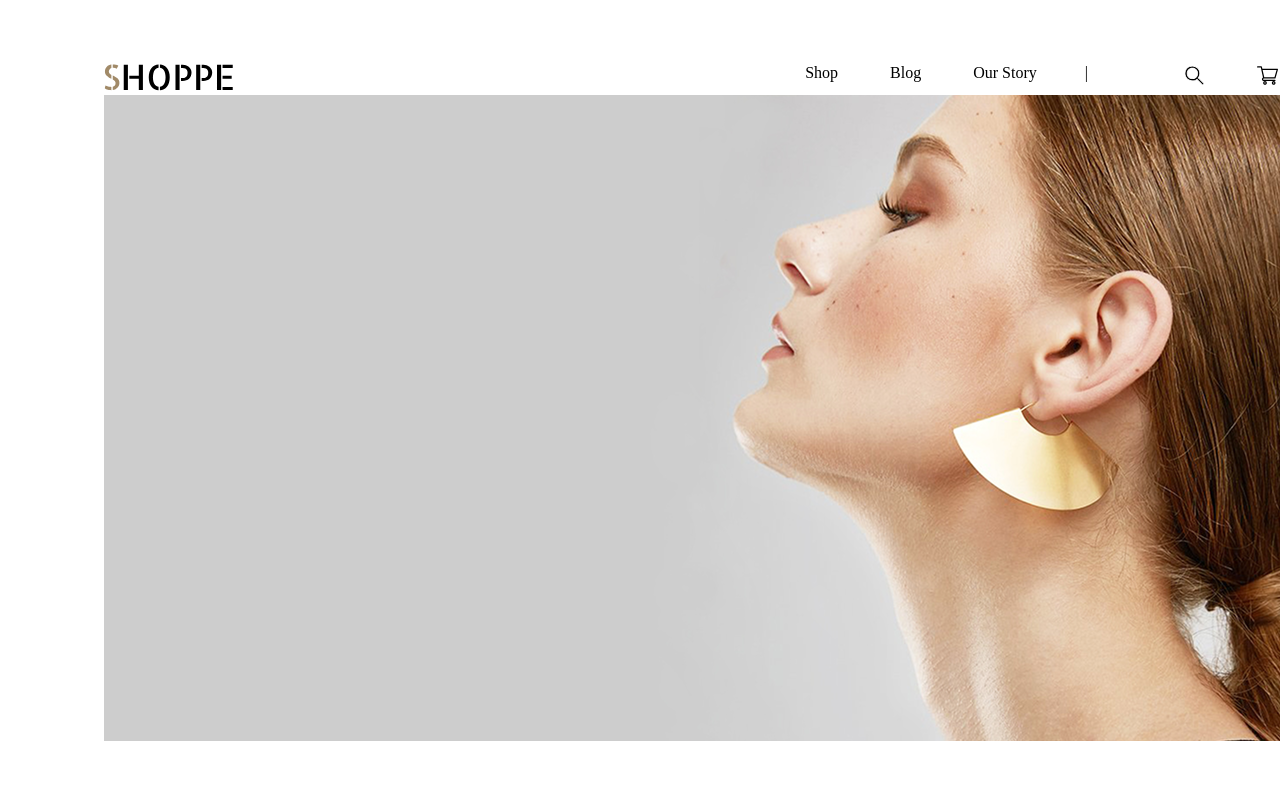
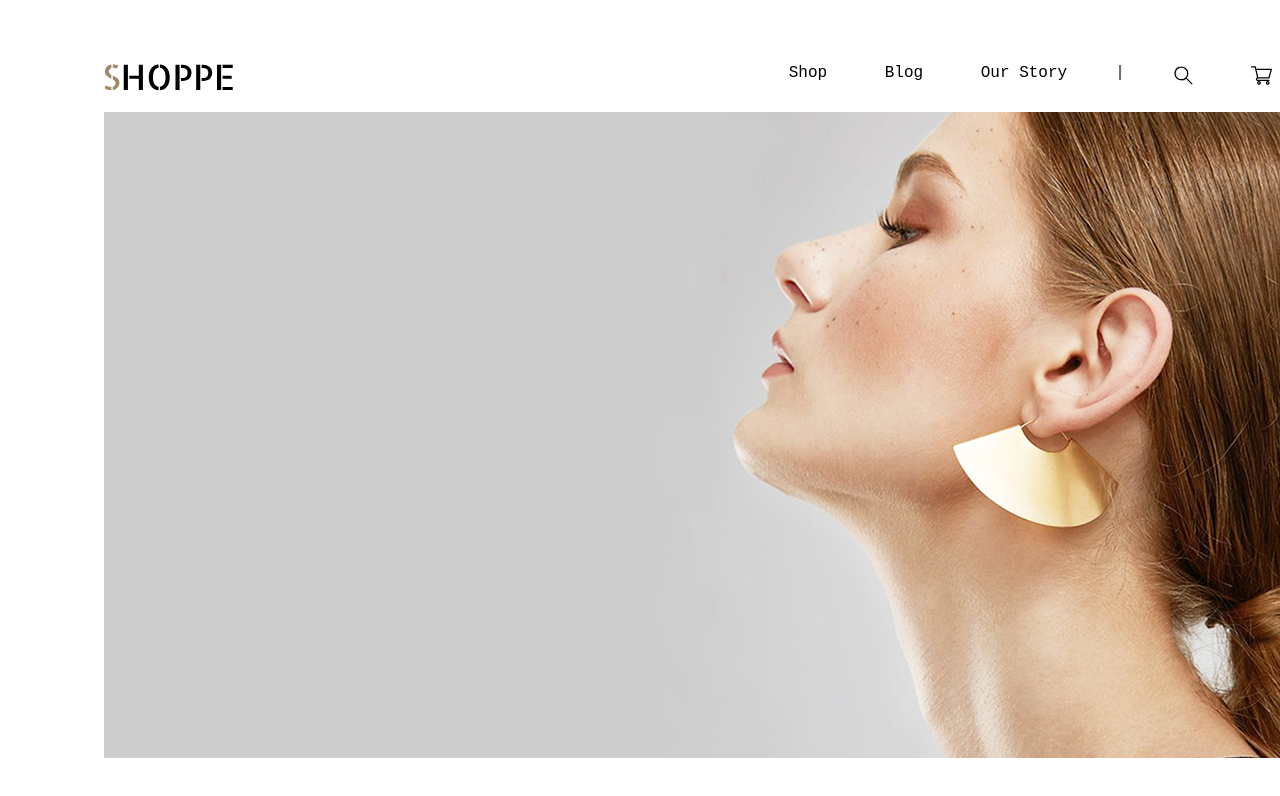
Before and after one commit to mtobi3911/fig, a plain HTML site: page index.html in a window 1280 px wide. Shown: the top 796 px of the page. Drawn offline with Linux system fonts and the light colour scheme.

Commit message:
Исправление шапки

```diff
--- a/index.html
+++ b/index.html
@@ -18,7 +18,7 @@
             <a href="#">Blog</a>
             <a href="#">Our Story</a>
           </div>
-          |
+          <div class="line">|</div>
           <div class="bar">
             <a href="#"><img src="material/Icon_l.svg" alt="Поиск" /></a>
             <a href="#"
--- a/style.css
+++ b/style.css
@@ -1,3 +1,7 @@
+body {
+  font-family: monospace;
+  font-size: 16px;
+}
 .container {
   margin-top: 64px;
   margin-right: 96px;
@@ -9,18 +13,21 @@
 .header {
   display: flex;
   justify-content: space-between;
+  margin-bottom: 16px;
 }
 .header_bar {
   display: flex;
   justify-content: space-between;
-
 }
 
 .links {
   padding-right: 48px;
 }
 .bar {
-  padding-left: 48px;
+}
+.line {
+  color: #707070;
+  font-weight: bold;
 }
 a {
   padding-left: 48px;
```
